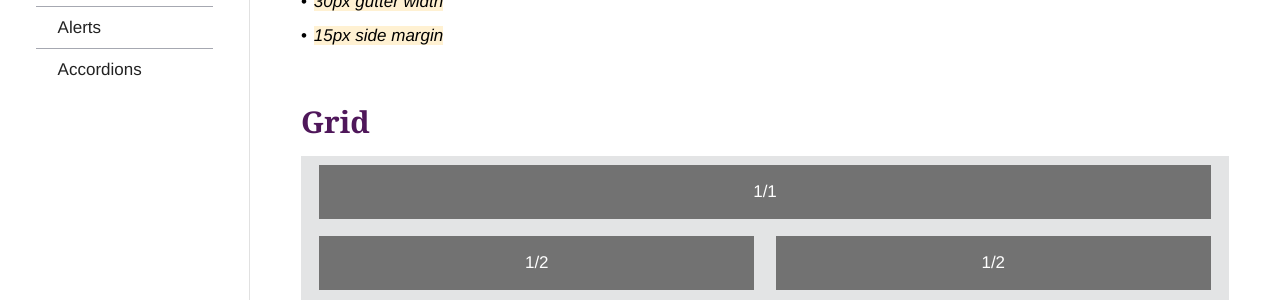
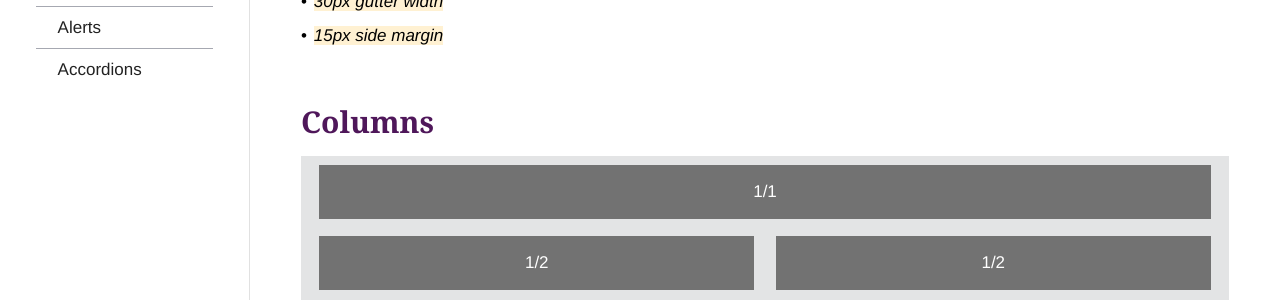
Before and after one commit to foodkick/foodkick.github.io, a Jekyll site: the page built from _layout-system/grids.md, in a window 1280 px wide and 900 px high. Shown: the part 429-729 px from the top of the window. Built offline with Jekyll 4.4.1, drawn with Linux system fonts in a browser that asks for light colours; Markdown is read by kramdown in place of the engine named in the settings.

Commit message:
Changed name of section from 'grid' to 'columns'.

```diff
--- a/_layout-system/grids.md
+++ b/_layout-system/grids.md
@@ -11,7 +11,7 @@ lead:  This 16-column, responsive grid provides structure for website content.
 </ul>
 <div class="preview preview-no_border">
 
-  <h2 class="usa-heading">Grid</h2>
+  <h2 class="usa-heading">Columns</h2>
   <div class="usa-grid usa-grid-example usa-grid-example-blank">
     <div class="usa-width-one-whole">1/1</div>
   </div>
```
